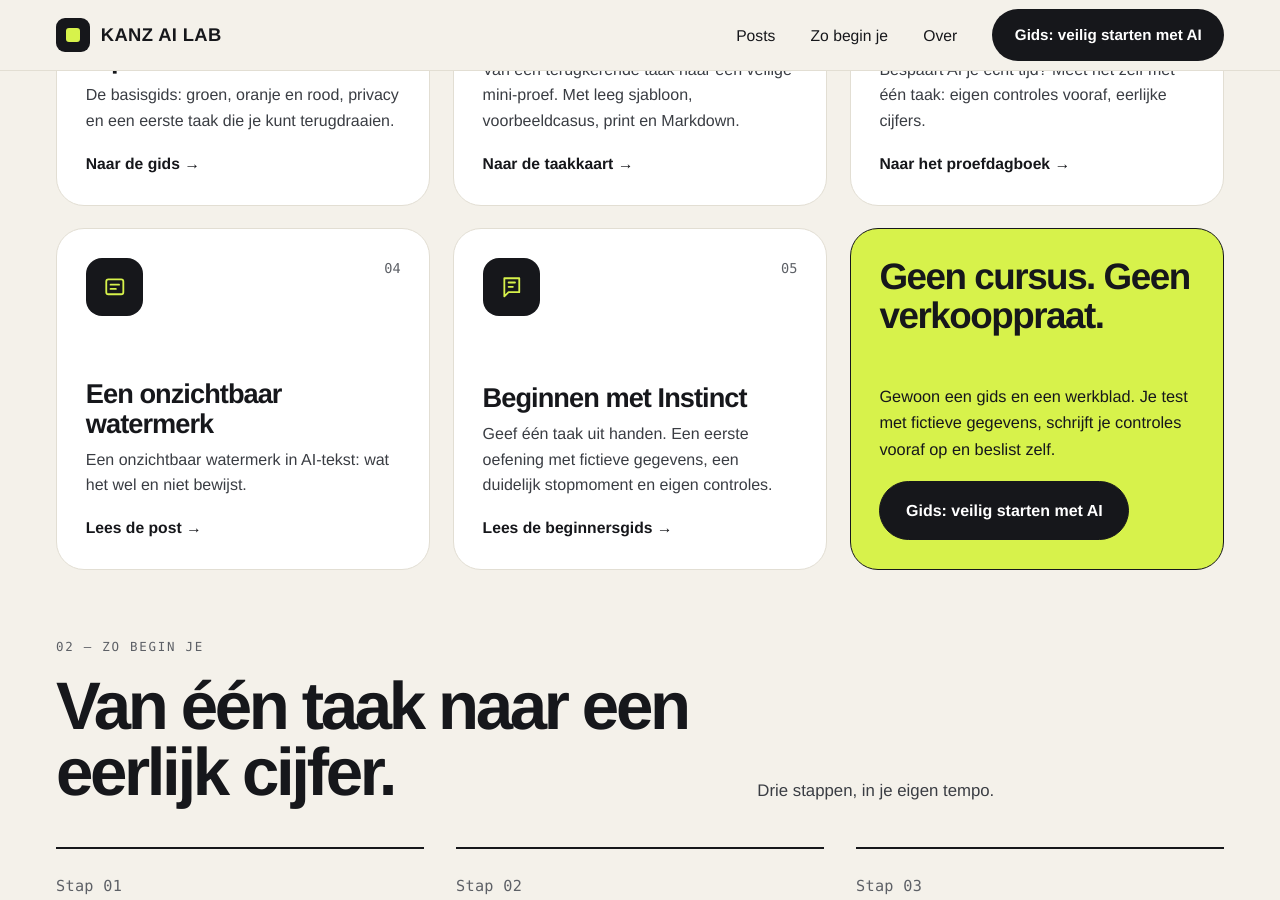
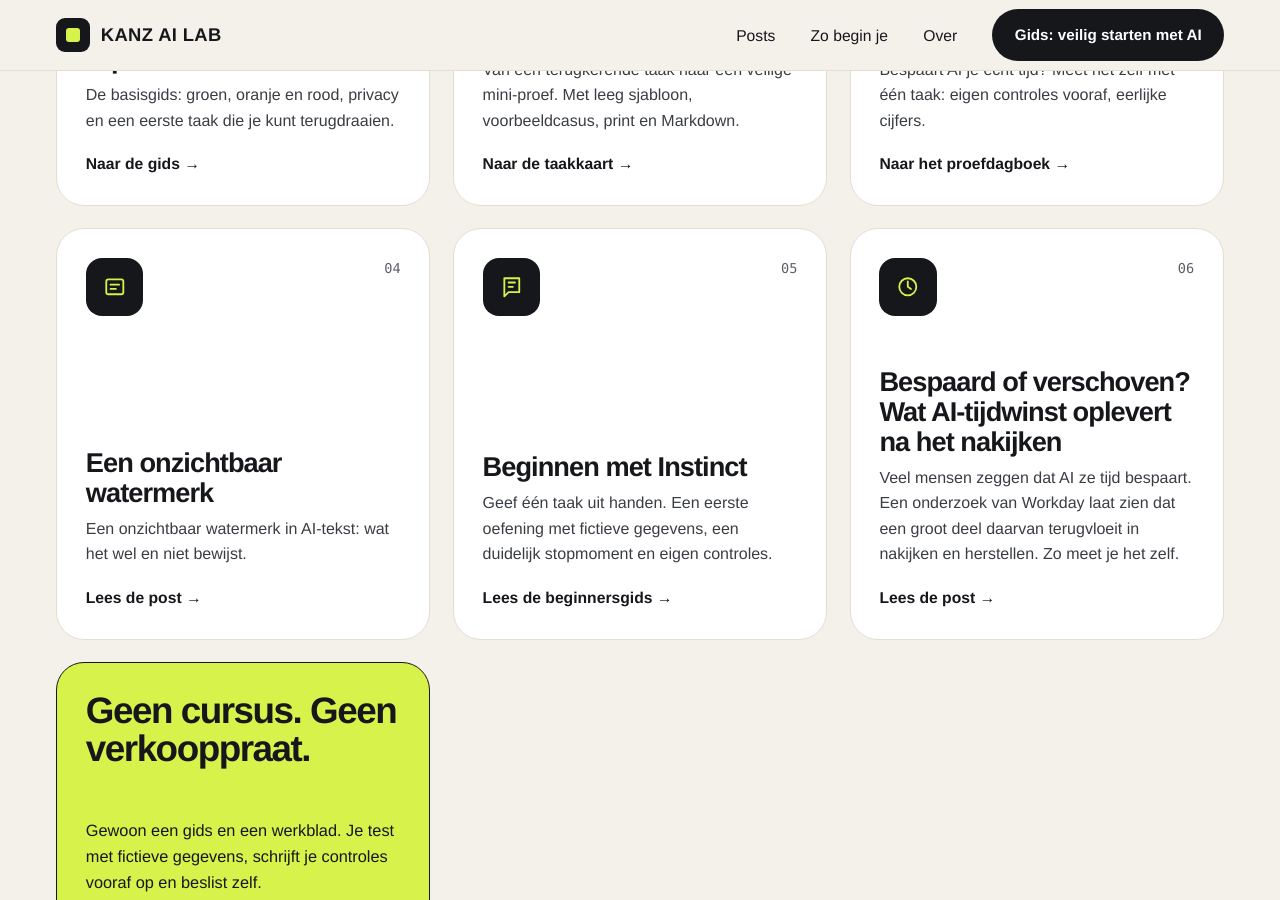
Before and after one commit to kanz-ai-lab-nl/kanz-ai-lab-nl.github.io, a Jekyll site: the page index.html, which Jekyll copies as it is, in a window 1280 px wide and 900 px high, scrolled down 1385 px. Built offline with Jekyll 4.4.1, drawn with Linux system fonts in a browser that asks for light colours.

Commit message:
REQUEST 10: add AI time savings homepage card

```diff
--- a/index.html
+++ b/index.html
@@ -24,6 +24,7 @@
 <a class="card" href="/proefdagboek/"><div class="ct"><span class="ico"><svg viewBox="0 0 24 24" aria-hidden="true"><path d="M7 3h7l4 4v14H7z"/><path d="M14 3v4h4M10 12h5M10 16h5"/></svg></span><span>03</span></div><h3>Proefdagboek</h3><p>Bespaart AI je echt tijd? Meet het zelf met één taak: eigen controles vooraf, eerlijke cijfers.</p><span class="go">Naar het proefdagboek &rarr;</span></a>
 <a class="card" href="/watermerk/"><div class="ct"><span class="ico"><svg viewBox="0 0 24 24" aria-hidden="true"><rect x="4" y="5" width="16" height="14" rx="2"/><path d="M8 10h8M8 14h5"/></svg></span><span>04</span></div><h3>Een onzichtbaar watermerk</h3><p>Een onzichtbaar watermerk in AI-tekst: wat het wel en niet bewijst.</p><span class="go">Lees de post &rarr;</span></a>
 <a class="card" href="/instinct/"><div class="ct"><span class="ico"><svg viewBox="0 0 24 24" aria-hidden="true"><path d="M5 4h14v13H9l-4 4zM9 8h6M9 12h4"/></svg></span><span>05</span></div><h3>Beginnen met Instinct</h3><p>Geef één taak uit handen. Een eerste oefening met fictieve gegevens, een duidelijk stopmoment en eigen controles.</p><span class="go">Lees de beginnersgids &rarr;</span></a>
+<a class="card" href="/tijdwinst/"><div class="ct"><span class="ico"><svg viewBox="0 0 24 24" aria-hidden="true"><circle cx="12" cy="12" r="8"/><path d="M12 7v5l3 2"/></svg></span><span>06</span></div><h3>Bespaard of verschoven? Wat AI-tijdwinst oplevert na het nakijken</h3><p>Veel mensen zeggen dat AI ze tijd bespaart. Een onderzoek van Workday laat zien dat een groot deel daarvan terugvloeit in nakijken en herstellen. Zo meet je het zelf.</p><span class="go">Lees de post &rarr;</span></a>
 <div class="lime" style="grid-column:auto"><h3>Geen cursus. Geen verkooppraat.</h3><p>Gewoon een gids en een werkblad. Je test met fictieve gegevens, schrijft je controles vooraf op en beslist zelf.</p><a class="btn" href="/gids/">Gids: veilig starten met AI</a></div>
 </div></section>
 <section class="s" id="aanbod"><span id="alle-onderdelen"></span><div class="sh"><div><span class="mono">02 &mdash; Zo begin je</span><h2>Van één taak naar een eerlijk cijfer.</h2></div><p>Drie stappen, in je eigen tempo.</p></div>
```
